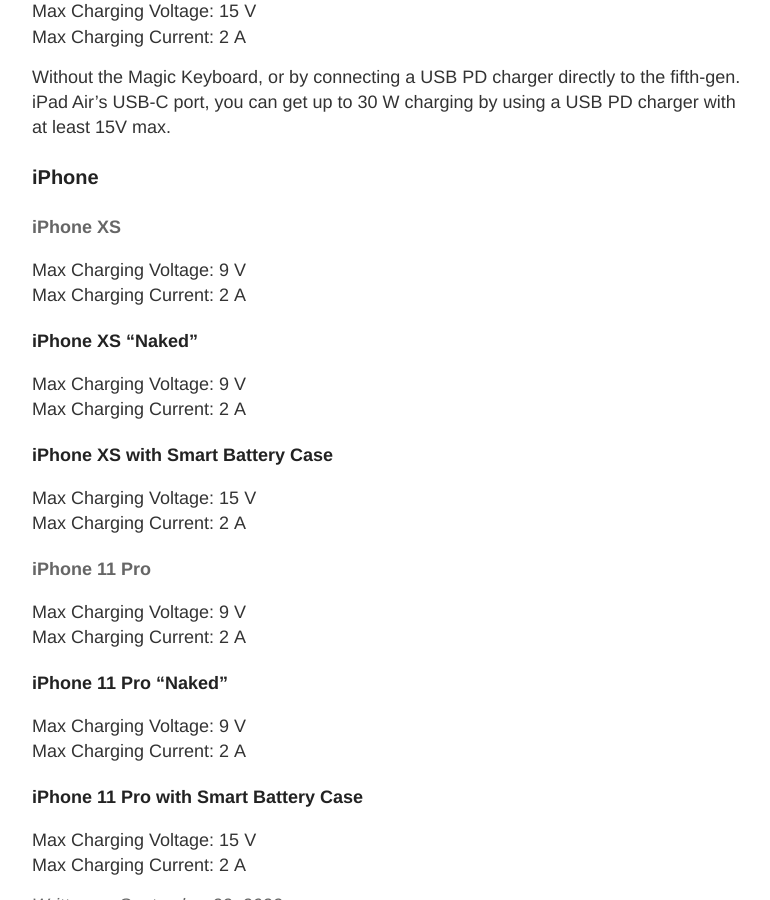
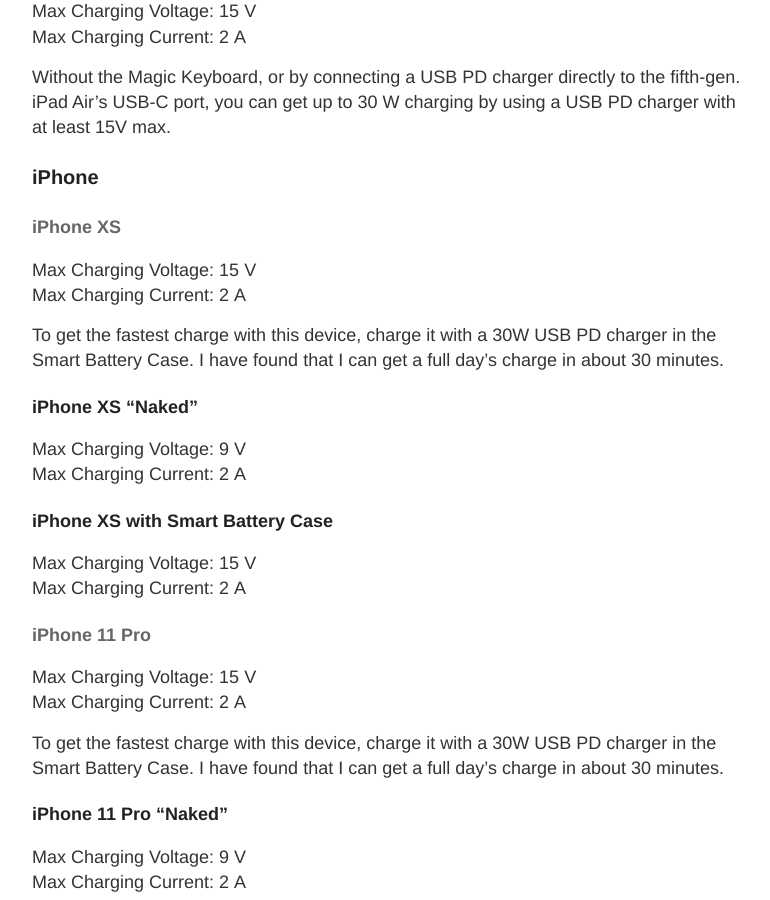
Before and after one commit to bpburns/bpburns.github.io, a Jekyll site: the page built from _posts/2022-09-22-2.md, in a window 1280 px wide and 900 px high, scrolled down 2492 px. Shown: the whole window, without its empty margins (248-1018 px from the left). Built offline with Jekyll 4.4.1, drawn with Linux system fonts in a browser that asks for light colours.

Commit message:
Update iPhone details.

```diff
--- a/_posts/2022-09-22-2.md
+++ b/_posts/2022-09-22-2.md
@@ -132,8 +132,12 @@
 
 #### iPhone XS
 
-Max Charging Voltage:  9&nbsp;V
+Max Charging Voltage:  15&nbsp;V
 Max Charging Current:  2&nbsp;A
+
+To get the fastest charge with this device, charge it with a 30W USB PD charger
+in the Smart Battery Case. I have found that I can get a full day's charge in
+about 30 minutes.
 
 ##### iPhone XS "Naked"
 
@@ -147,8 +151,12 @@
 
 #### iPhone 11 Pro
 
-Max Charging Voltage:  9&nbsp;V
+Max Charging Voltage:  15&nbsp;V
 Max Charging Current:  2&nbsp;A
+
+To get the fastest charge with this device, charge it with a 30W USB PD charger
+in the Smart Battery Case. I have found that I can get a full day's charge in
+about 30 minutes.
 
 ##### iPhone 11 Pro "Naked"
 
```
